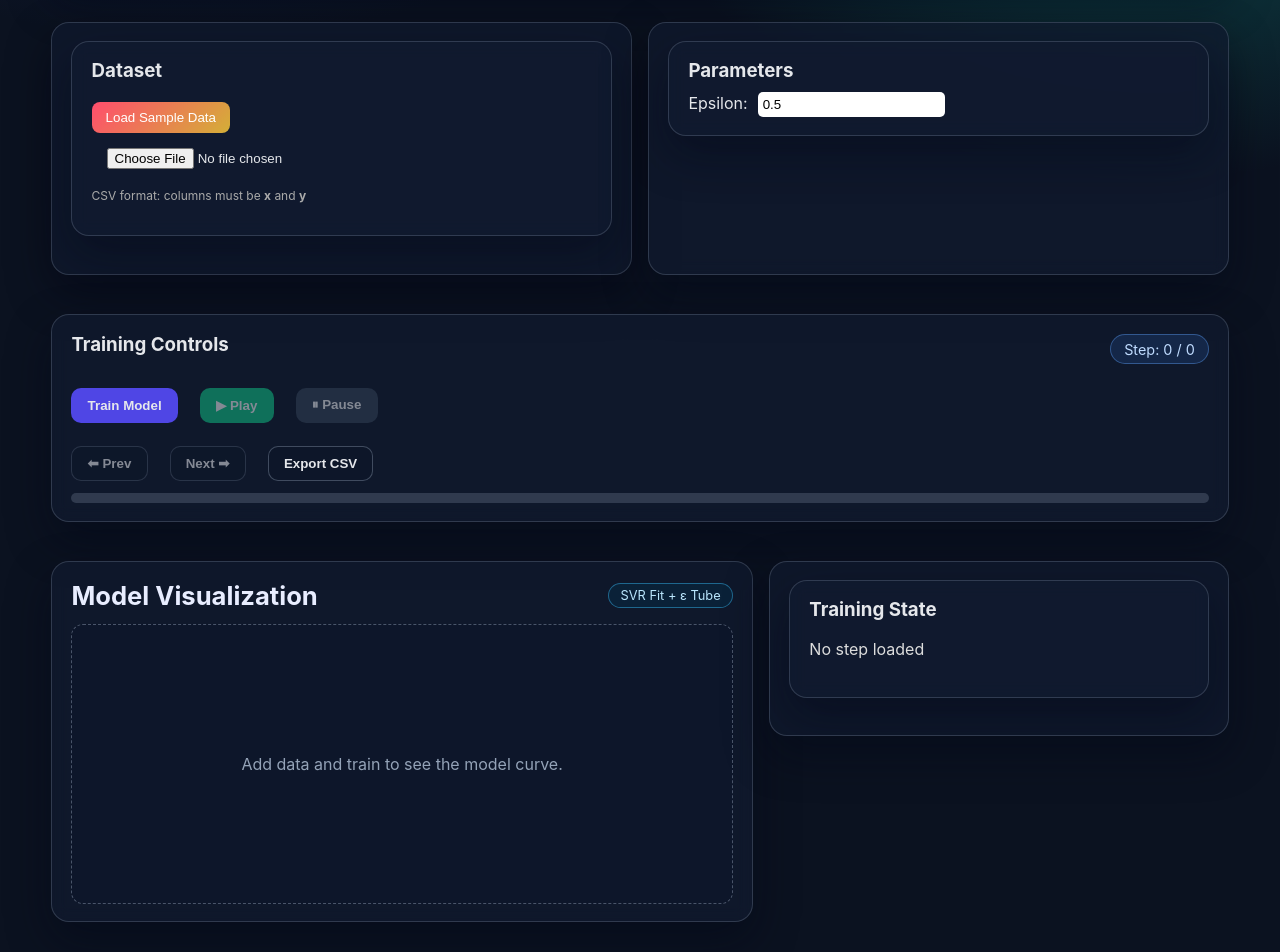
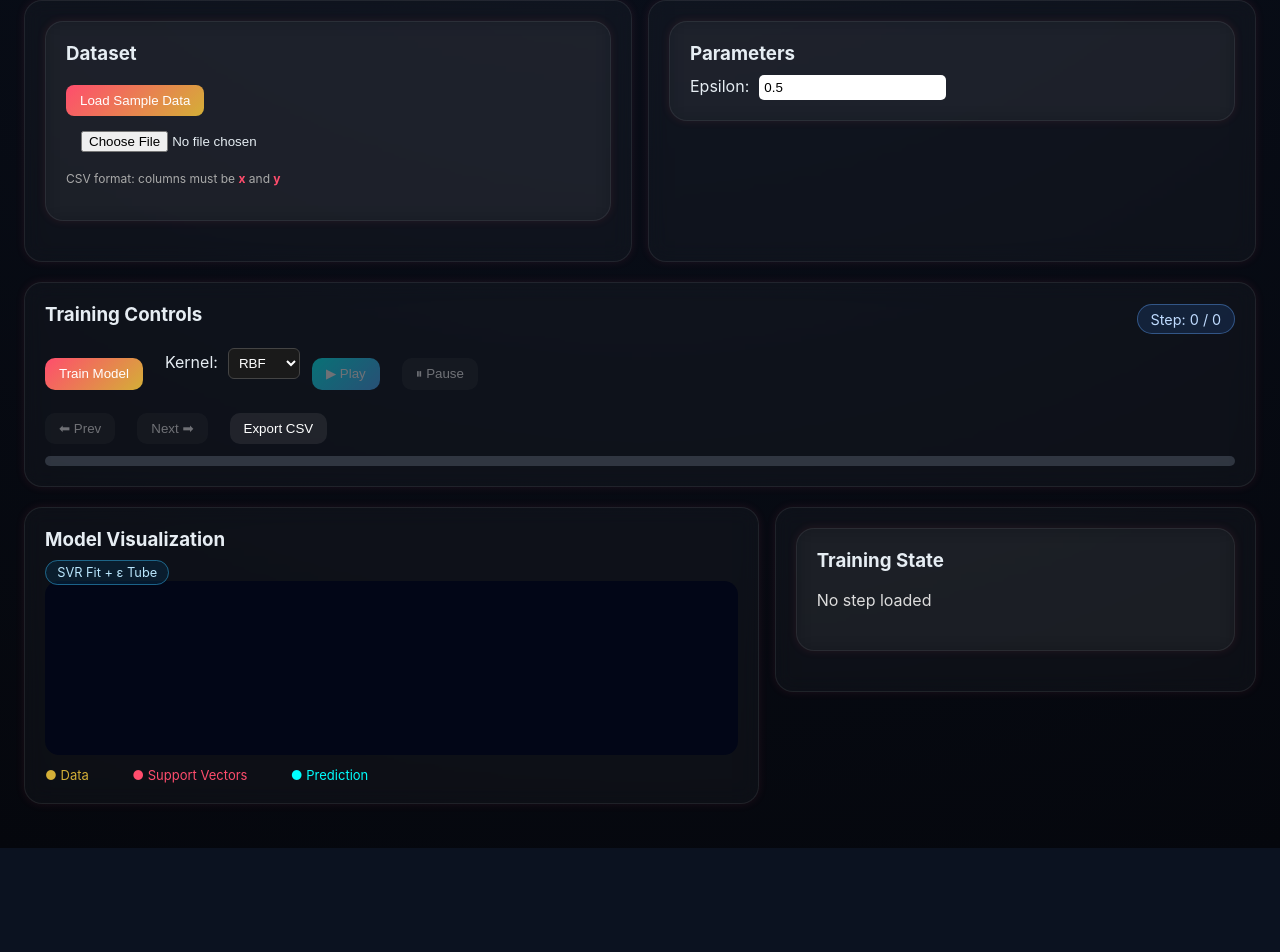
Before and after one commit to Neelraah/svr-visualizer, a React (Vite) app: page / in a window 1280 px wide. Shown: the part 634-1586 px from the top of the page. After the commit the page ends 1482 px from the top, so only its background shows below. Built offline with nearby package versions, Linux system fonts and the light colour scheme.

Commit message:
final model and training graph

```diff
--- a/package.json
+++ b/package.json
@@ -13,6 +13,7 @@
   },
   "dependencies": {
     "d3": "^7.9.0",
+    "libsvm-js": "^0.2.1",
     "mathjs": "^15.1.1",
     "papaparse": "^5.5.3",
     "react": "^19.2.4",
--- a/src/App.jsx
+++ b/src/App.jsx
@@ -3,25 +3,28 @@ import DataInput from "./components/DataInput";
 import Controls from "./components/Controls";
 import Visualization from "./components/Visualization";
 import StepViewer from "./components/StepViewer";
+import LossGraph from "./components/LossGraph";
 import { trainSVR } from "./utils/svr";
 
 export default function App() {
   const [data, setData] = useState([]);
   const [params, setParams] = useState({ epsilon: 0.5 });
-
+  const [model, setModel] = useState(null);
   const [playing, setPlaying] = useState(false);
   const [steps, setSteps] = useState([]);
   const [lossHistory, setLossHistory] = useState([]);
   const [index, setIndex] = useState(0);
+    const [metrics, setMetrics] = useState(null);
 
   const currentStep = steps[index];
 
   const handleTrain = () => {
-    const { steps, lossHistory } = trainSVR(data, params);
-    setSteps(steps);
-    setLossHistory(lossHistory);
-    setIndex(0);
-    setPlaying(false);
+      const { steps, model, metrics, lossHistory } = trainSVR(data, params);
+  setSteps(steps);
+  setModel(model); // add this state
+  setMetrics(metrics);
+  setLossHistory(lossHistory);
+  setIndex(0);
   };
 
   useEffect(() => {
@@ -38,31 +41,27 @@ export default function App() {
       });
     }, 500);
 
+
     return () => clearInterval(interval);
   }, [playing, steps]);
 
 
   const exportCSV = () => {
-  if (!steps.length) return;
+  if (!model || !data.length) return;
 
-  const finalStep = steps[steps.length - 1];
-
-  const rows = data.map((d, i) => {
+  const rows = data.map(d => {
     let pred = 0;
 
-    if (finalStep.alpha) {
-      finalStep.alpha.forEach((a, j) => {
-        const dist = d.x - data[j].x;
-        pred += a * Math.exp(-0.5 * dist * dist);
-      });
-    } else {
-      pred = finalStep.slope * d.x + finalStep.intercept;
+    try {
+      pred = model.predictOne([d.x]);
+    } catch {
+      pred = 0;
     }
 
     return {
       x: d.x,
       actual: d.y,
-      predicted: pred
+      predicted: Number(pred.toFixed(4))
     };
   });
 
@@ -81,7 +80,6 @@ export default function App() {
   a.download = "svr_output.csv";
   a.click();
 };
-
 
   return (
     <div className="app-shell">
@@ -151,6 +149,20 @@ export default function App() {
           <button className="btn btn-primary" onClick={handleTrain}>
             Train Model
           </button>
+
+         <div>
+            <label>Kernel:</label>
+            <select
+              value={params.kernel}
+              onChange={(e) =>
+                setParams({ ...params, kernel: e.target.value })
+              }
+            >
+              <option value="RBF">RBF</option>
+              <option value="LINEAR">Linear</option>
+            </select>
+          </div>
+
           <button
             className="btn btn-success"
             onClick={() => setPlaying(true)}
@@ -205,6 +217,21 @@ export default function App() {
           <StepViewer step={currentStep} lossHistory={lossHistory} />
         </div>
       </section>
+
+      {metrics && (
+  <div className="card">
+    <h3>Model Performance</h3>
+
+    <p><strong>MSE:</strong> {metrics.mse.toFixed(4)}</p>
+    <p><strong>R² Score:</strong> {metrics.r2.toFixed(4)}</p>
+
+    <p style={{ fontSize: "12px", color: "#aaa" }}>
+      R² closer to 1 indicates better fit
+    </p>
+
+    <LossGraph lossHistory={lossHistory} />
+  </div>
+)}
     </div>
   );
 }
--- /dev/null
+++ b/src/components/LossGraph.jsx
@@ -0,0 +1,53 @@
+import { useEffect, useRef } from "react";
+import * as d3 from "d3";
+
+export default function LossGraph({ lossHistory }) {
+  const ref = useRef();
+
+  useEffect(() => {
+    if (!lossHistory.length) return;
+
+    const width = 600;
+    const height = 200;
+
+    const svg = d3.select(ref.current);
+    svg.selectAll("*").remove();
+
+
+    const x = d3.scaleLinear()
+      .domain([0, lossHistory.length])
+      .range([0, width]);
+
+    const y = d3.scaleLinear()
+      .domain([0, d3.max(lossHistory)])
+      .range([height, 0]);
+
+    const line = d3.line()
+      .x((d, i) => x(i))
+      .y(d => y(d));
+
+    svg.append("path")
+      .datum(lossHistory)
+      .attr("fill", "none")
+     .attr("stroke", "#00ffff")  // bright cyan
+    .attr("stroke-width", 2.5)
+      .attr("d", line);
+
+      svg.selectAll(".dot")
+  .data(lossHistory)
+  .enter()
+  .append("circle")
+  .attr("cx", (d, i) => x(i))
+  .attr("cy", d => y(d))
+  .attr("r", 3)
+  .attr("fill", "#ff4d6d");
+
+  }, [lossHistory]);
+
+  return (
+    <div className="card">
+      <h3>Training Loss</h3>
+      <svg ref={ref} width={600} height={200}></svg>
+    </div>
+  );
+}
--- a/src/components/Visualization.jsx
+++ b/src/components/Visualization.jsx
@@ -9,10 +9,10 @@ export default function Visualization({ data, step }) {
   const ref = useRef(null);
 
   useEffect(() => {
+    if (!data?.length) return;
+
     const svg = d3.select(ref.current);
     svg.selectAll("*").remove();
-
-    if (!data?.length || !step) return;
 
     const width = CHART_WIDTH;
     const height = CHART_HEIGHT;
@@ -25,176 +25,133 @@ export default function Visualization({ data, step }) {
     const xPad = (xMax - xMin || 1) * 0.06;
     const yPad = (yMax - yMin || 1) * 0.15;
 
-    const xScale = d3
-      .scaleLinear()
+    const xScale = d3.scaleLinear()
       .domain([xMin - xPad, xMax + xPad])
       .range([MARGIN.left, width - MARGIN.right]);
 
-    const yScale = d3
-      .scaleLinear()
+    const yScale = d3.scaleLinear()
       .domain([yMin - yPad, yMax + yPad])
       .range([height - MARGIN.bottom, MARGIN.top]);
 
     const chart = svg
       .attr("viewBox", `0 0 ${width} ${height}`)
       .attr("preserveAspectRatio", "xMidYMid meet")
-      .style("width", "100%")
-      .style("height", "auto")
       .append("g");
 
-    const defs = svg.append("defs");
-    const glow = defs
-      .append("filter")
-      .attr("id", "curve-glow")
-      .attr("x", "-50%")
-      .attr("y", "-50%")
-      .attr("width", "200%")
-      .attr("height", "200%");
+    // axes
+    chart.append("g")
+      .attr("transform", `translate(0,${height - MARGIN.bottom})`)
+      .call(d3.axisBottom(xScale));
 
-    glow.append("feGaussianBlur").attr("stdDeviation", 2).attr("result", "blur");
-    glow
-      .append("feMerge")
-      .selectAll("feMergeNode")
-      .data(["blur", "SourceGraphic"])
+    chart.append("g")
+      .attr("transform", `translate(${MARGIN.left},0)`)
+      .call(d3.axisLeft(yScale));
+
+    // data points (always visible)
+    chart.selectAll(".point")
+      .data(data)
       .enter()
-      .append("feMergeNode")
-      .attr("in", (d) => d);
+      .append("circle")
+      .attr("class", "point")
+      .attr("cx", d => xScale(d.x))
+      .attr("cy", d => yScale(d.y))
+      .attr("r", 4)
+      .attr("fill", "#d4af37");
 
-    chart
-      .append("g")
-      .attr("class", "grid-lines")
-      .attr("transform", `translate(0,${height - MARGIN.bottom})`)
-      .call(
-        d3
-          .axisBottom(xScale)
-          .tickSize(-(height - MARGIN.top - MARGIN.bottom))
-          .tickFormat("")
-      );
+    // stop here if no step yet
+    if (!step) return;
 
-    chart
-      .append("g")
-      .attr("class", "grid-lines")
-      .attr("transform", `translate(${MARGIN.left},0)`)
-      .call(
-        d3
-          .axisLeft(yScale)
-          .tickSize(-(width - MARGIN.left - MARGIN.right))
-          .tickFormat("")
-      );
+    // curve
+    const xValues = d3.range(xMin - xPad, xMax + xPad, 0.08);
 
-    chart
-      .append("g")
-      .attr("class", "axis")
-      .attr("transform", `translate(0,${height - MARGIN.bottom})`)
-      .call(d3.axisBottom(xScale).ticks(8));
-
-    chart
-      .append("g")
-      .attr("class", "axis")
-      .attr("transform", `translate(${MARGIN.left},0)`)
-      .call(d3.axisLeft(yScale).ticks(7));
-
-    const xValues = d3.range(xMin - xPad, xMax + xPad, 0.08);
-    const curveData = xValues.map((x) => {
+    const curveData = xValues.map(x => {
       let y = 0;
-      if (step.alpha && step.alpha.length === data.length) {
-        step.alpha.forEach((a, i) => {
-          const dist = x - data[i].x;
-          y += a * Math.exp(-0.5 * dist * dist);
-        });
-      } else if (step.slope !== undefined) {
-        y = step.slope * x + (step.intercept ?? 0);
+      try {
+        if (step.model) {
+          y = step.model.predictOne([x]);
+        }
+      } catch {
+        y = 0;
       }
       return { x, y };
     });
 
-    const line = d3
-      .line()
+    const line = d3.line()
       .curve(d3.curveMonotoneX)
-      .x((d) => xScale(d.x))
-      .y((d) => yScale(d.y));
+      .x(d => xScale(d.x))
+      .y(d => yScale(d.y));
 
-    chart
-      .append("path")
+    chart.append("path")
       .datum(curveData)
-      .attr("class", "model-curve")
-      .attr("d", line)
-      .attr("filter", "url(#curve-glow)")
-      .attr("stroke-dasharray", function () {
-        return `${this.getTotalLength()} ${this.getTotalLength()}`;
-      })
-      .attr("stroke-dashoffset", function () {
-        return this.getTotalLength();
-      })
-      .transition()
-      .duration(650)
-      .ease(d3.easeCubicOut)
-      .attr("stroke-dashoffset", 0);
+      .attr("fill", "none")
+      .attr("stroke", "#00ffff")
+      .attr("stroke-width", 2.5)
+      .attr("d", line);
 
+    // epsilon tube
     if (step.epsilon !== undefined) {
-      const upper = curveData.map((d) => ({ x: d.x, y: d.y + step.epsilon }));
-      const lower = curveData.map((d) => ({ x: d.x, y: d.y - step.epsilon }));
+      const upper = curveData.map(d => ({ x: d.x, y: d.y + step.epsilon }));
+      const lower = curveData.map(d => ({ x: d.x, y: d.y - step.epsilon }));
 
-      chart.append("path").datum(upper).attr("class", "epsilon-line").attr("d", line);
-      chart.append("path").datum(lower).attr("class", "epsilon-line").attr("d", line);
+      chart.append("path")
+        .datum(upper)
+        .attr("fill", "none")
+        .attr("stroke", "#888")
+        .attr("stroke-dasharray", "5,5")
+        .attr("d", line);
+
+      chart.append("path")
+        .datum(lower)
+        .attr("fill", "none")
+        .attr("stroke", "#888")
+        .attr("stroke-dasharray", "5,5")
+        .attr("d", line);
     }
 
-    chart
-      .selectAll(".point")
-      .data(data)
-      .enter()
-      .append("circle")
-      .attr("class", "point")
-      .attr("cx", (d) => xScale(d.x))
-      .attr("cy", (d) => yScale(d.y))
-      .attr("r", 0)
-      .transition()
-      .duration(450)
-      .attr("r", 4.5);
-
+    // support vectors
     if (step.supportVectors?.length) {
-      chart
-        .selectAll(".sv")
+      chart.selectAll(".sv")
         .data(step.supportVectors)
         .enter()
         .append("circle")
         .attr("class", "sv")
-        .attr("cx", (d) => xScale(d.x))
-        .attr("cy", (d) => yScale(d.y))
-        .attr("r", 0)
-        .transition()
-        .duration(450)
-        .attr("r", 7);
+        .attr("cx", d => xScale(d.x))
+        .attr("cy", d => yScale(d.y))
+        .attr("r", 6)
+        .attr("fill", "#ff4d6d")
+        .attr("stroke", "#fff")
+        .attr("stroke-width", 1.5);
     }
 
+    // predictions
     if (step.predictions?.length) {
-      chart
-        .selectAll(".pred")
+      chart.selectAll(".pred")
         .data(step.predictions)
         .enter()
         .append("circle")
         .attr("class", "pred")
-        .attr("cx", (d) => xScale(d.x))
-        .attr("cy", (d) => yScale(d.pred))
-        .attr("r", 0)
-        .transition()
-        .duration(350)
-        .attr("r", 3.5);
+        .attr("cx", d => xScale(d.x))
+        .attr("cy", d => yScale(d.pred))
+        .attr("r", 3)
+        .attr("fill", "#00ffff");
     }
+
   }, [data, step]);
 
   return (
-    <section className="viz-panel" aria-label="Model Visualization">
-      <div className="viz-header">
-        <h3>Model Visualization</h3>
-        <span className="viz-chip">SVR Fit + ε Tube</span>
+    <section className="viz-panel">
+      <h3>Model Visualization</h3>
+      <span className="viz-chip">SVR Fit + ε Tube</span>
+
+      {/* SINGLE SVG */}
+      <svg ref={ref} className="viz-svg" />
+
+      {/* Legend */}
+      <div className="legend">
+        <span style={{ color: "#d4af37" }}>● Data</span> &nbsp;&nbsp;
+        <span style={{ color: "#ff4d6d" }}>● Support Vectors</span> &nbsp;&nbsp;
+        <span style={{ color: "#00ffff" }}>● Prediction</span>
       </div>
-
-      {!data?.length || !step ? (
-        <div className="viz-empty">Add data and train to see the model curve.</div>
-      ) : (
-        <svg ref={ref} className="viz-svg" />
-      )}
     </section>
   );
 }
--- a/src/index.css
+++ b/src/index.css
@@ -149,19 +149,19 @@ body {
 }
 
 .app-shell {
-  width: min(1200px, 92vw);
-  margin: 2rem auto 3rem;
-  display: grid;
-  gap: 1.2rem;
+  padding: 24px;
+  background: radial-gradient(circle at top, #0b1220, #05070d);
+  color: #e6edf3;
+  font-family: "Inter", sans-serif;
 }
 
 .card {
-  background: var(--card);
-  border: 1px solid var(--card-border);
+  background: rgba(255, 255, 255, 0.03);
+  border: 1px solid rgba(255, 255, 255, 0.08);
   border-radius: 18px;
-  backdrop-filter: blur(8px);
-  box-shadow: var(--shadow);
-  padding: 1.1rem 1.2rem;
+  padding: 20px;
+  backdrop-filter: blur(10px);
+  margin-bottom: 20px;
 }
 
 .hero h1 {
@@ -249,47 +249,25 @@ h3 {
 }
 
 .btn {
-  border: 1px solid rgba(148, 163, 184, 0.38);
-  background: rgba(15, 23, 42, 0.7);
-  color: var(--text);
-  padding: 0.55rem 0.95rem;
+  padding: 8px 14px;
   border-radius: 10px;
+  border: none;
   cursor: pointer;
-  font-weight: 600;
-  transition: transform 140ms ease, background 140ms ease, border-color 140ms;
+  background: rgba(255,255,255,0.08);
+  color: white;
+  transition: 0.2s;
 }
 
-.btn:hover:not(:disabled) {
-  transform: translateY(-1px);
-  border-color: rgba(203, 213, 225, 0.7);
-}
-
-.btn:disabled {
-  cursor: not-allowed;
-  opacity: 0.55;
+.btn:hover {
+  background: rgba(255,255,255,0.15);
 }
 
 .btn-primary {
-  background: var(--primary);
-  border-color: transparent;
-}
-
-.btn-primary:hover:not(:disabled) {
-  background: var(--primary-hover);
+  background: linear-gradient(135deg, #ff4d6d, #d4af37);
 }
 
 .btn-success {
-  background: var(--success);
-  border-color: transparent;
-}
-
-.btn-success:hover:not(:disabled) {
-  background: var(--success-hover);
-}
-
-.btn-muted {
-  background: #334155;
-  border-color: transparent;
+  background: linear-gradient(135deg, #00ffff, #4facfe);
 }
 
 .progress-track {
@@ -320,9 +298,6 @@ h3 {
   display: block;
 }
 
-.viz-panel {
-  width: 100%;
-}
 
 .viz-header {
   display: flex;
@@ -347,14 +322,13 @@ h3 {
   font-size: 0.8rem;
   white-space: nowrap;
 }
-
 .viz-svg {
+  width: 100%;
+  height: 420px;
   display: block;
-  width: 100%;
-  max-width: 100%;
-  border: 1px solid rgba(148, 163, 184, 0.35);
-  border-radius: 12px;
-  background: linear-gradient(180deg, rgba(2, 6, 23, 0.95), rgba(2, 6, 23, 0.78));
+  background: linear-gradient(180deg, #020617, #020617);
+  border-radius: 14px;
+  padding: 12px; /* 🔥 THIS FIXES EDGE TOUCH */
 }
 
 .viz-empty {
@@ -431,3 +405,44 @@ h3 {
     align-items: flex-start;
   }
 }
+
+select {
+  margin-left: 10px;
+  padding: 6px;
+  border-radius: 6px;
+  background: #1a1a1a;
+  color: #fff;
+  border: 1px solid #444;
+}
+
+.card p strong {
+  color: #ff4d6d;
+}
+.legend {
+  display: flex;
+  gap: 18px;
+  align-items: center;
+  margin-top: 12px;
+  font-size: 13px;
+  flex-wrap: wrap;
+}
+
+.legend span {
+  display: flex;
+  align-items: center;
+  gap: 6px;
+}
+.legend .point {
+  background: #facc15;
+}
+.legend .sv {  background: #fb7185;
+}
+
+
+.legend span:nth-child(1) { color: #d4af37; } /* data */
+.legend span:nth-child(2) { color: #ff4d6d; } /* support */
+.legend span:nth-child(3) { color: #00ffff; } /* prediction */
+
+path {
+  filter: drop-shadow(0 0 6px rgba(0,255,255,0.4));
+}
--- a/src/utils/svr.js
+++ b/src/utils/svr.js
@@ -1,53 +1,114 @@
-function rbfPredict(x, data, alpha, gamma = 0.5) {
-  let sum = 0;
+import SVM from "libsvm-js/asm";
 
-  data.forEach((d, i) => {
-    const dist = x - d.x;
-    sum += alpha[i] * Math.exp(-gamma * dist * dist);
+export function trainSVR(data, params) {
+  const X = data.map(d => [d.x]);
+  const y = data.map(d => d.y);
+
+  let model;
+
+  try {
+    model = new SVM({
+      type: SVM.SVM_TYPES.EPSILON_SVR,
+      kernel: params.kernel === "LINEAR"? SVM.KERNEL_TYPES.LINEAR : SVM.KERNEL_TYPES.RBF,
+      cost: params.C || 1,
+      epsilon: params.epsilon || 0.1,
+      gamma: params.gamma || 0.5
+    });
+
+    model.train(X, y);
+  } catch (err) {
+    console.error("Training failed:", err);
+    return { steps: [], model: null };
+  }
+
+  // predictions
+  const predictions = data.map(d => {
+    let pred = 0;
+    try {
+      pred = model.predictOne([d.x]);
+    } catch {
+      pred = 0;
+    }
+    return { ...d, pred };
   });
 
-  return sum;
+  // support vectors (REAL from model)
+  const supportVectors = predictions.filter(d =>
+  Math.abs(d.y - d.pred) > params.epsilon
+);
+const estimatedIterations = Math.max(10, Math.min(30, data.length));
+
+  // pseudo steps (visual only)
+  let steps = [];
+
+let lossHistory = [];
+
+for (let i = 1; i <= estimatedIterations; i++) {
+
+  const factor = i / estimatedIterations;
+
+  const partialPredictions = data.map(d => {
+    let pred = model.predictOne([d.x]) * factor;
+    return { ...d, pred };
+  });
+
+
+  let loss = 0;
+
+  partialPredictions.forEach(d => {
+    const error = d.y - d.pred;
+    loss += error * error;
+  });
+
+  loss /= data.length;
+
+
+  lossHistory.push(loss);
+
+  // support vectors
+  const partialSV = partialPredictions.filter(d =>
+    Math.abs(d.y - d.pred) > params.epsilon
+  );
+
+  steps.push({
+    iter: i,
+    predictions: partialPredictions,
+    supportVectors: partialSV,
+    epsilon: params.epsilon,
+    model,
+    loss
+  });
+}
+
+const metrics = computeMetrics(predictions);
+
+  return {
+    steps,
+    model, metrics, lossHistory
+  };
 }
 
 
-export function trainSVR(data, params) {
-  let slope = 0;
-  let intercept = 0;
+function computeMetrics(data) {
+  const n = data.length;
 
-  const steps = [];
-  const lossHistory = [];
-  let alpha = new Array(data.length).fill(0);
+  const meanY = data.reduce((sum, d) => sum + d.y, 0) / n;
 
-  for (let iter = 0; iter < 25; iter++) {
-    let loss = 0;
+  let mse = 0;
+  let ssRes = 0;
+  let ssTot = 0;
 
-    const predictions = data.map((d, i) => {
-    const pred = rbfPredict(d.x, data, alpha);
-    const error = d.y - pred;
+  data.forEach(d => {
+    const error = d.y - d.pred;
 
-    if (Math.abs(error) > params.epsilon) {
-      loss += Math.abs(error);
-      alpha[i] += 0.01 * error;
-    }
-
-    return { ...d, pred };
+    mse += error * error;
+    ssRes += error * error;
+    ssTot += (d.y - meanY) ** 2;
   });
 
-    const supportVectors = predictions.filter(
-      d => Math.abs(d.y - d.pred) > params.epsilon
-    );
+  mse /= n;
 
-    lossHistory.push(loss);
+  const r2 = 1 - (ssRes / ssTot);
 
-    steps.push({
-      iter,
-      alpha,
-      epsilon: params.epsilon,
-      supportVectors,
-      predictions,
-      loss
-    });
-  }
-
-  return { steps, lossHistory };
+  return { mse, r2 };
 }
```
Also changed, not shown: 1 other file (tests, documents, lock files or other folders).
